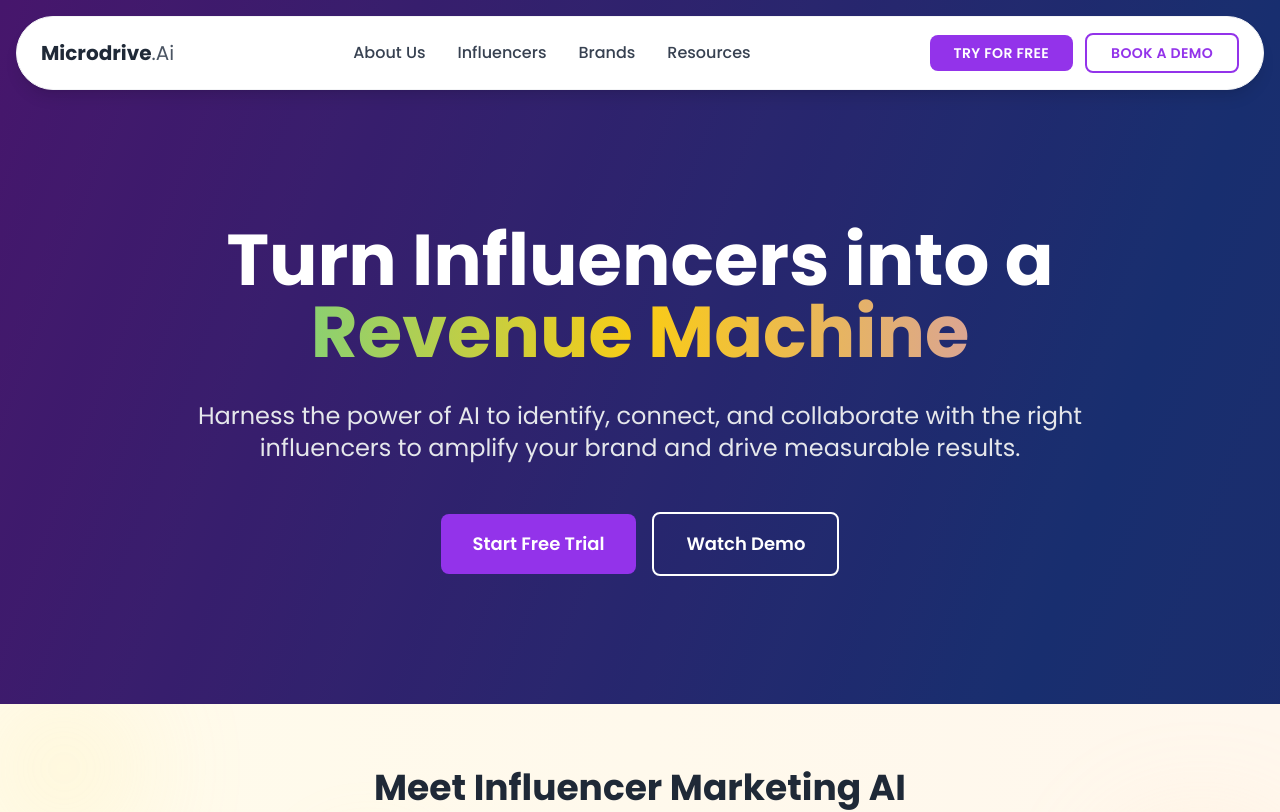
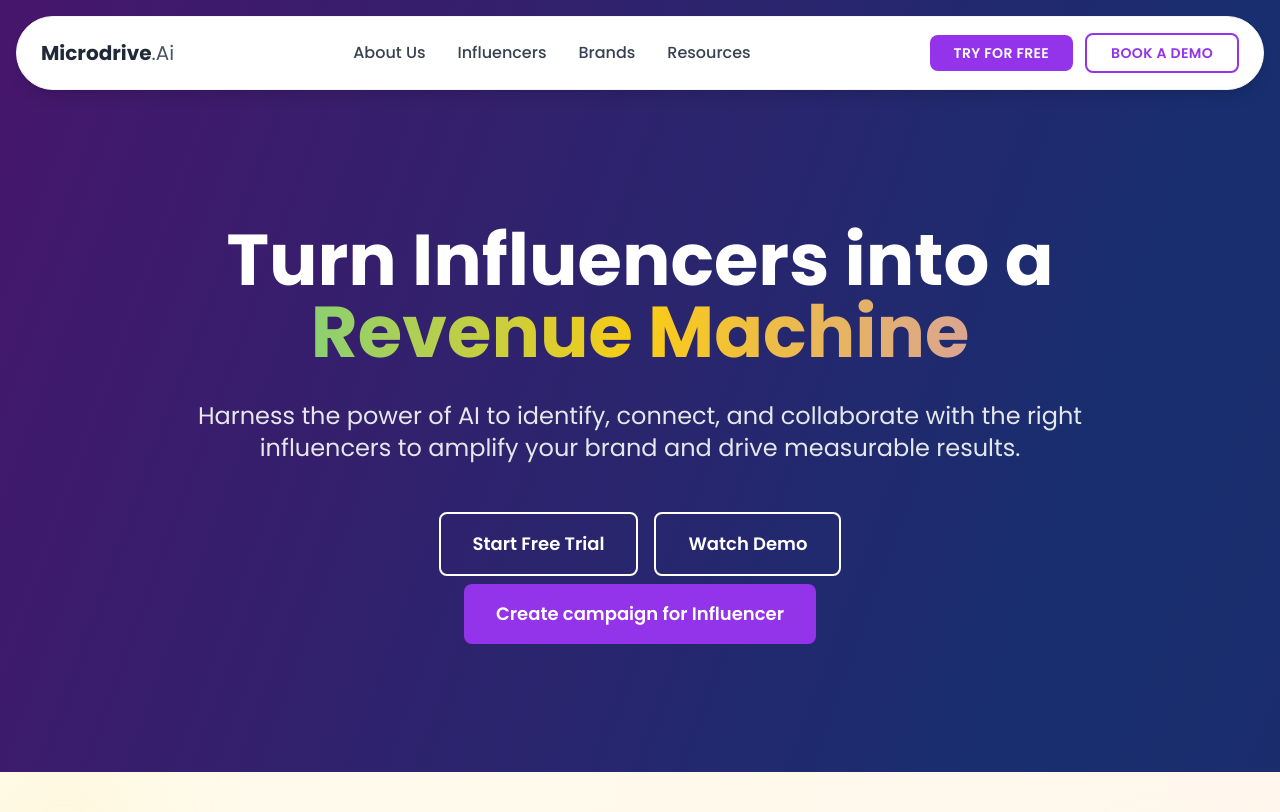
Before and after one commit to vaishnavi4068/influencer-website, a Next.js app: page / in a window 1280 px wide. Shown: the top 812 px of the page. Built offline with nearby package versions, Linux system fonts and the light colour scheme.

Commit message:
Create campaign

```diff
--- a/components/Hero.tsx
+++ b/components/Hero.tsx
@@ -1,6 +1,11 @@
 import Link from 'next/link'
+import { useRouter } from 'next/router';
 
 export default function Hero() {
+    const router = useRouter();
+    const handleCreateCampaignForInfluencer = () => {
+        router.push(`${process.env.NEXT_PUBLIC_INFLUENCER_SIGNUP_URL}/login?next=/campaigns/create`);
+    }
     return (
         <section className="relative text-white pt-24">
             <div className="max-w-7xl mx-auto px-4 sm:px-6 lg:px-8 py-32">
@@ -15,10 +20,11 @@ export default function Hero() {
                         Harness the power of AI to identify, connect, and collaborate with the right influencers
                         to amplify your brand and drive measurable results.
                     </p>
+                    <div className="flex flex-col space-y-2 items-center">
                         <div className="flex flex-col sm:flex-row gap-4 justify-center items-center">
                             <Link
                                 href="/try-free"
-                            className="inline-block bg-purple-600 text-white px-8 py-4 rounded-lg font-semibold hover:bg-purple-700 transition-colors text-lg"
+                                className="inline-block border-2 border-white text-white px-8 py-4 rounded-lg font-semibold hover:bg-white hover:text-purple-600 transition-colors text-lg"
                             >
                                 Start Free Trial
                             </Link>
@@ -29,6 +35,13 @@ export default function Hero() {
                                 Watch Demo
                             </Link>
                         </div>
+                        <button
+                            onClick={handleCreateCampaignForInfluencer}
+                            className="inline-block bg-purple-600 text-white px-8 py-4 rounded-lg font-semibold hover:bg-purple-700 transition-colors text-lg"
+                        >
+                            Create campaign for Influencer
+                        </button>
+                    </div>
                 </div>
             </div>
         </section>
--- a/package.json
+++ b/package.json
@@ -10,6 +10,7 @@
         "lint": "next lint"
     },
     "dependencies": {
+        "date-fns": "^4.1.0",
         "framer-motion": "^12.23.24",
         "lenis": "^1.3.13",
         "next": "^14.2.33",
@@ -26,6 +27,6 @@
         "eslint-config-next": "14.0.4",
         "postcss": "^8.4.32",
         "tailwindcss": "^3.3.6",
-        "typescript": "^5.3.3"
+        "typescript": "5.9.3"
     }
 }
```
Also changed, not shown: components/Header.tsx (+0 -14 lines), 1 other file (tests, documents, lock files or other folders). Lines whose indentation alone changed are shown as unchanged.
